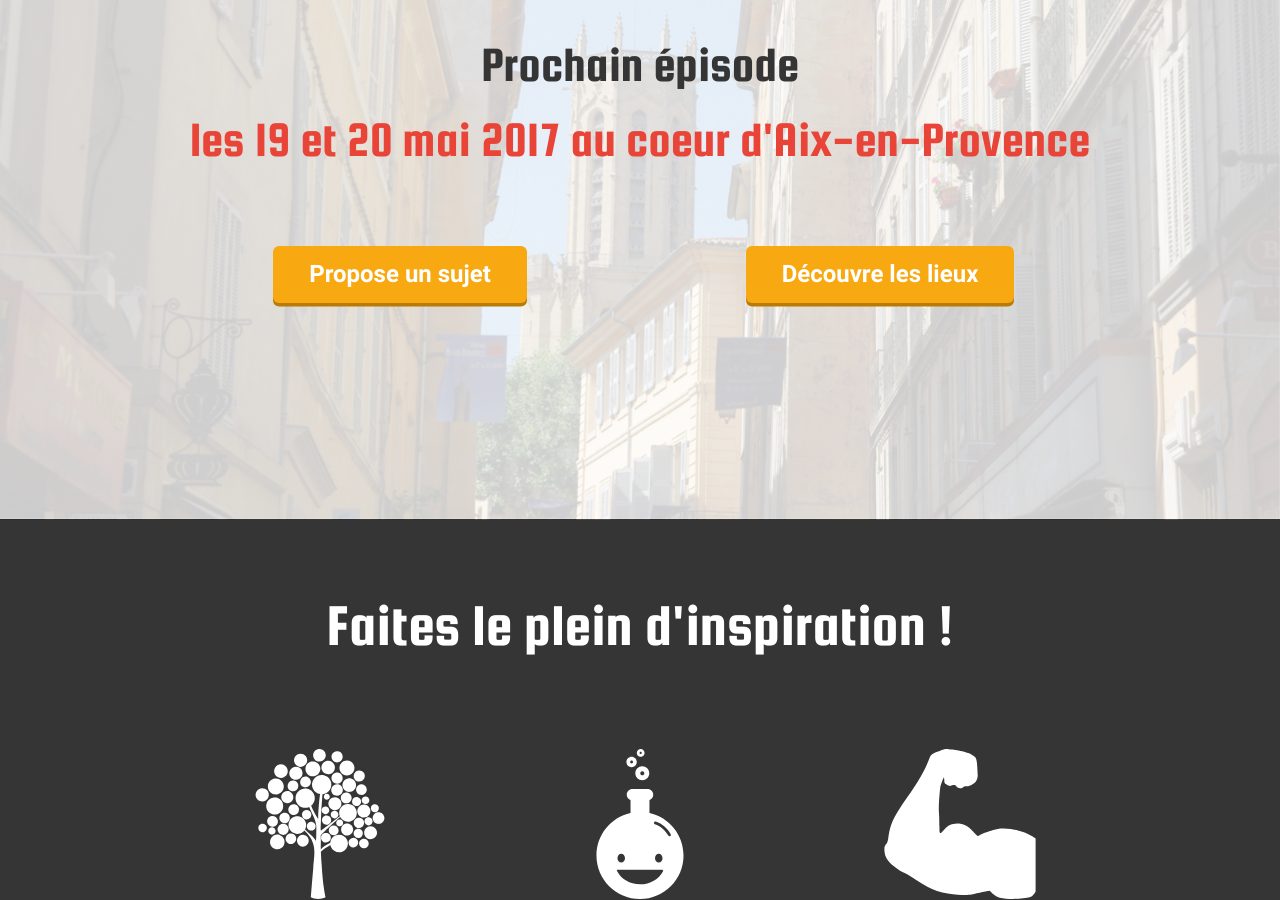
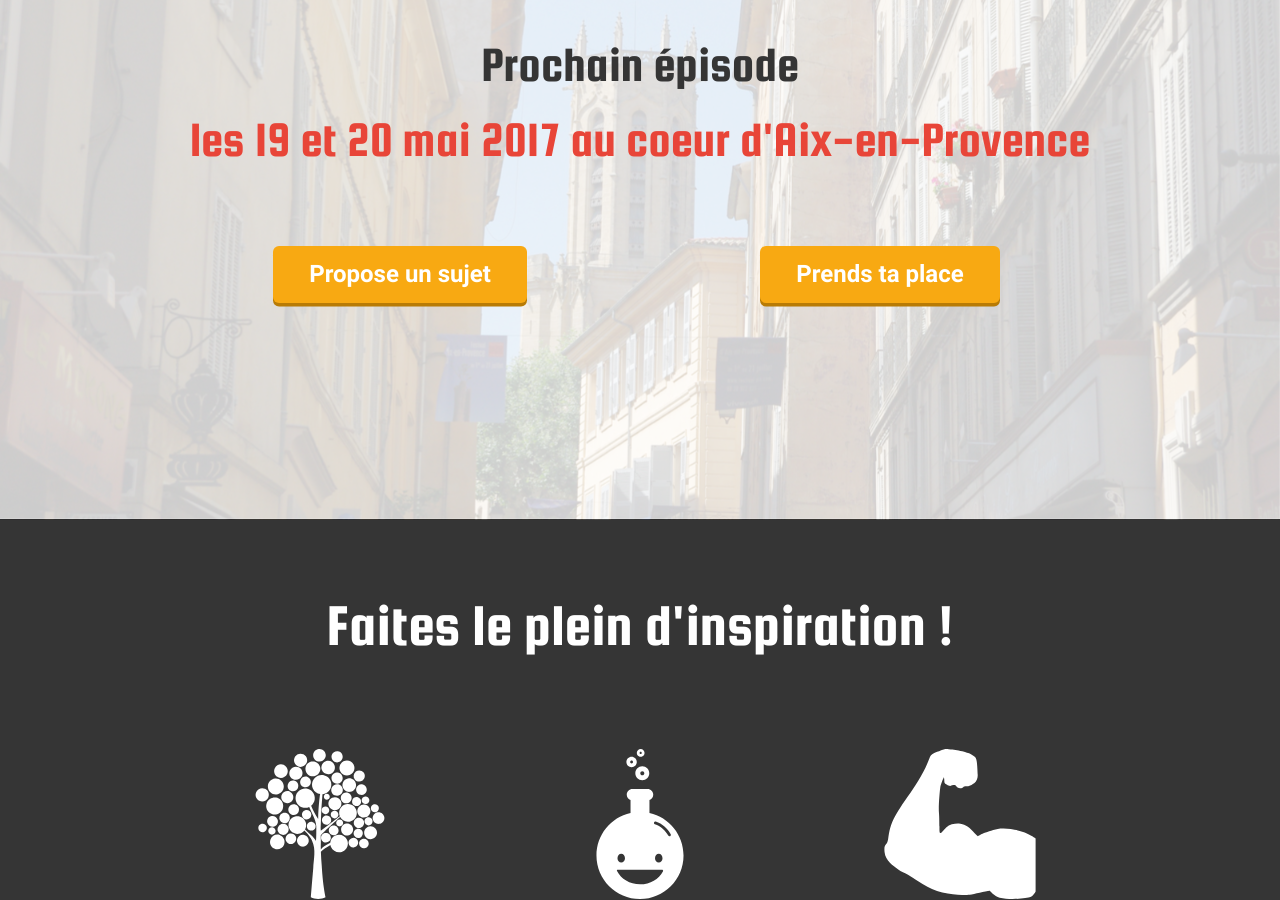
Before and after one commit to sudweb/2017, a Jekyll site: the page built from index.html, in a window 1280 px wide and 900 px high, scrolled down 769 px. Built offline with Jekyll 4.4.1, drawn with Linux system fonts in a browser that asks for light colours; the list of posts is cut into pages by our own code.

Commit message:
Lien vers inscription - props @zizae

```diff
--- a/index.html
+++ b/index.html
@@ -21,7 +21,7 @@ description: Sud Web 2017, les 19 et 20 mai à Aix-en-Provence
         <a class="cta button-type1" href="{{ "/appel-a-sujets/" | relative_url }}" data-event-category="cta" data-event-action="click" data-event-label="appel-sujets">Propose un sujet</a>
       </div>
       <div>
-        <a class="cta button-type1" href="{{ "/lieux/" | relative_url }}" data-event-category="cta" data-event-action="click" data-event-label="lieux">Découvre les lieux</a>
+        <a class="cta button-type1" href="{{ "/inscription/" | relative_url }}" data-event-category="cta" data-event-action="click" data-event-label="lieux">Prends ta place</a>
       </div>
     </div>
   </div>
```
